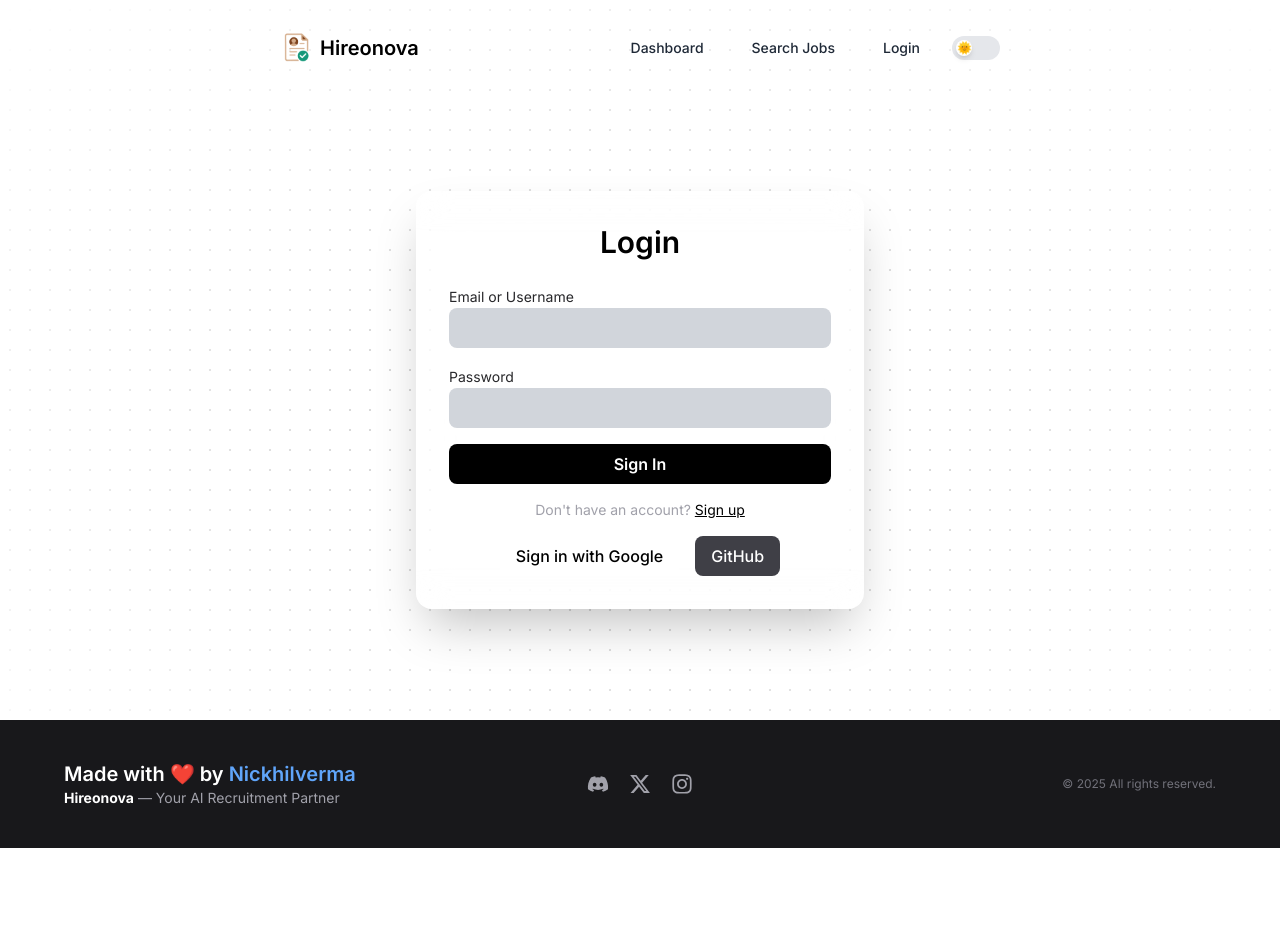
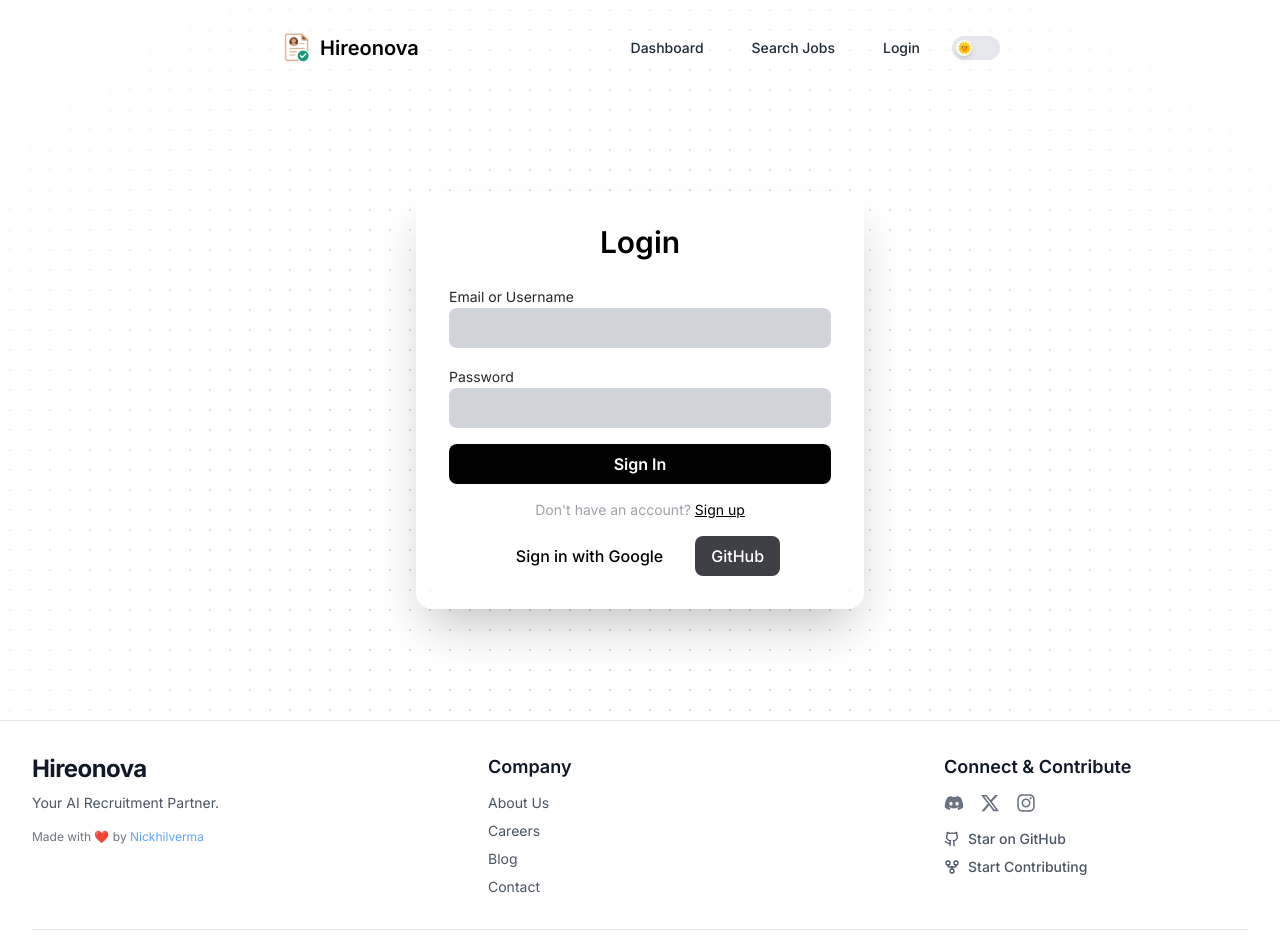
Before and after one commit to Hireonova/Hireonova_forntend, a React (Create React App) app: page /login in a window 1280 px wide. Shown: the top 952 px of the page. Before the commit the page ends 848 px from the top, so only its background shows below. Built offline with nearby package versions, Linux system fonts and the light colour scheme.

Commit message:
updated footer

```diff
--- a/src/components/Footer.jsx
+++ b/src/components/Footer.jsx
@@ -1,60 +1,72 @@
-import React from 'react'
+import React, { useState, useEffect } from 'react';
 import {
   FaInstagram,
   FaDiscord,
   FaXTwitter,
-} from 'react-icons/fa6'
+} from 'react-icons/fa6';
+import { Github, GitFork,   } from 'lucide-react';
+
+
 
 const Footer = () => {
   return (
-    <footer className=" w-full bg-zinc-900 text-white   md:px-8 py-10 overflow-hidden">
-      <div className="mx-auto max-w-6xl w-full flex flex-col md:flex-row items-center justify-between gap-6">
+    // Footer container with responsive padding, border, and dark/light mode styles
+    <footer className="w-full bg-white text-gray-900 dark:bg-gray-950 dark:text-gray-50 p-6 md:p-8 border-t border-gray-200 dark:border-gray-800 font-inter">
+      {/* Inner container for content, using flexbox for responsive layout */}
+      <div className="max-w-7xl mx-auto flex flex-col md:flex-row justify-between items-center md:items-start gap-8">
 
-        {/* Left: Branding */}
-        <div className="text-center md:text-left w-full md:w-1/3">
-          <h3 className="text-lg md:text-xl font-semibold break-words">
-            Made with <span className="text-red-500">❤️</span> by <span className="text-blue-400">Nickhilverma</span>
-          </h3>
-          <p className="text-sm text-zinc-400 break-words">
-            <span className="font-bold text-white">Hireonova</span> — Your AI Recruitment Partner
+        {/* Section 1: Branding and Slogan */}
+        <div className="flex flex-col items-center md:items-start text-center md:text-left w-full md:w-1/3 lg:w-1/4">
+          <h3 className="text-2xl font-bold tracking-tight mb-2">Hireonova</h3>
+          <p className="text-sm text-gray-600 dark:text-gray-400">Your AI Recruitment Partner.</p>
+          <p className="text-xs text-gray-500 dark:text-gray-600 mt-4">
+            Made with <span className="text-red-500">❤️</span> by <a href='https://github.com/nickhil-verma' className=''><span className="text-blue-400 hover:scale-105">Nickhilverma</span></a>
           </p>
         </div>
 
-        {/* Center: Social Icons */}
-        <div className="flex gap-5 items-center justify-center w-full md:w-1/3">
-          <a
-            href="https://discord.com"
-            target="_blank"
-            rel="noopener noreferrer"
-            className="text-zinc-400 hover:text-indigo-400 transition hover:scale-110"
-          >
-            <FaDiscord size={22} />
+        {/* Section 2: Quick Links / Company Navigation */}
+        <div className="flex flex-col items-center md:items-start text-center md:text-left w-full md:w-1/3 lg:w-1/4">
+          <h4 className="text-lg font-semibold mb-3">Company</h4>
+          <ul className="space-y-2 text-sm">
+            <li><a href="#" className="text-gray-600 hover:text-gray-900 dark:text-gray-400 dark:hover:text-gray-50 transition-colors">About Us</a></li>
+            <li><a href="#" className="text-gray-600 hover:text-gray-900 dark:text-gray-400 dark:hover:text-gray-50 transition-colors">Careers</a></li>
+            <li><a href="#" className="text-gray-600 hover:text-gray-900 dark:text-gray-400 dark:hover:text-gray-50 transition-colors">Blog</a></li>
+            <li><a href="#" className="text-gray-600 hover:text-gray-900 dark:text-gray-400 dark:hover:text-gray-50 transition-colors">Contact</a></li>
+          </ul>
+        </div>
+
+        {/* Section 3: Social Media and Contribution Links */}
+        <div className="flex flex-col items-center md:items-start text-center md:text-left w-full md:w-1/3 lg:w-1/4">
+          <h4 className="text-lg font-semibold mb-3">Connect & Contribute</h4>
+          {/* Social media icons using react-icons/fa6 */}
+          <div className="flex gap-4 mb-4">
+            <a href="https://discord.com" target="_blank" rel="noopener noreferrer" className="text-gray-500 hover:text-gray-900 dark:text-gray-400 dark:hover:text-gray-50 transition-colors">
+              <FaDiscord size={20} />
+            </a>
+            <a href="https://x.com" target="_blank" rel="noopener noreferrer" className="text-gray-500 hover:text-gray-900 dark:text-gray-400 dark:hover:text-gray-50 transition-colors">
+              <FaXTwitter size={20} />
+            </a>
+            <a href="https://instagram.com" target="_blank" rel="noopener noreferrer" className="text-gray-500 hover:text-gray-900 dark:text-gray-400 dark:hover:text-gray-50 transition-colors">
+              <FaInstagram size={20} />
+            </a>
+          </div>
+          {/* GitHub and Contribution links using lucide-react icons */}
+          <a href="https://github.com/your-repo" target="_blank" rel="noopener noreferrer" className="inline-flex items-center gap-2 text-sm font-medium text-gray-600 hover:text-gray-900 dark:text-gray-400 dark:hover:text-gray-50 transition-colors mb-2">
+            <Github size={16} /> Star on GitHub
           </a>
-          <a
-            href="https://x.com"
-            target="_blank"
-            rel="noopener noreferrer"
-            className="text-zinc-400 hover:text-white transition hover:scale-110"
-          >
-            <FaXTwitter size={22} />
-          </a>
-          <a
-            href="https://instagram.com"
-            target="_blank"
-            rel="noopener noreferrer"
-            className="text-zinc-400 hover:text-pink-400 transition hover:scale-110"
-          >
-            <FaInstagram size={22} />
+          <a href="https://github.com/your-repo/contribute" target="_blank" rel="noopener noreferrer" className="inline-flex items-center gap-2 text-sm font-medium text-gray-600 hover:text-gray-900 dark:text-gray-400 dark:hover:text-gray-50 transition-colors">
+            <GitFork size={16} /> Start Contributing
           </a>
         </div>
 
-        {/* Right: Copyright */}
-        <div className="text-xs text-zinc-500 text-center md:text-right w-full md:w-1/3">
-          © {new Date().getFullYear()} All rights reserved.
-        </div>
+      </div>
+
+      {/* Copyright section, full width and centered */}
+      <div className="mt-8 pt-6 border-t border-gray-200 dark:border-gray-800 text-xs text-gray-500 dark:text-gray-600 text-center">
+        © {new Date().getFullYear()} Hireonova. All rights reserved.
       </div>
     </footer>
-  )
-}
+  );
+};
 
-export default Footer
+export default Footer;
```
